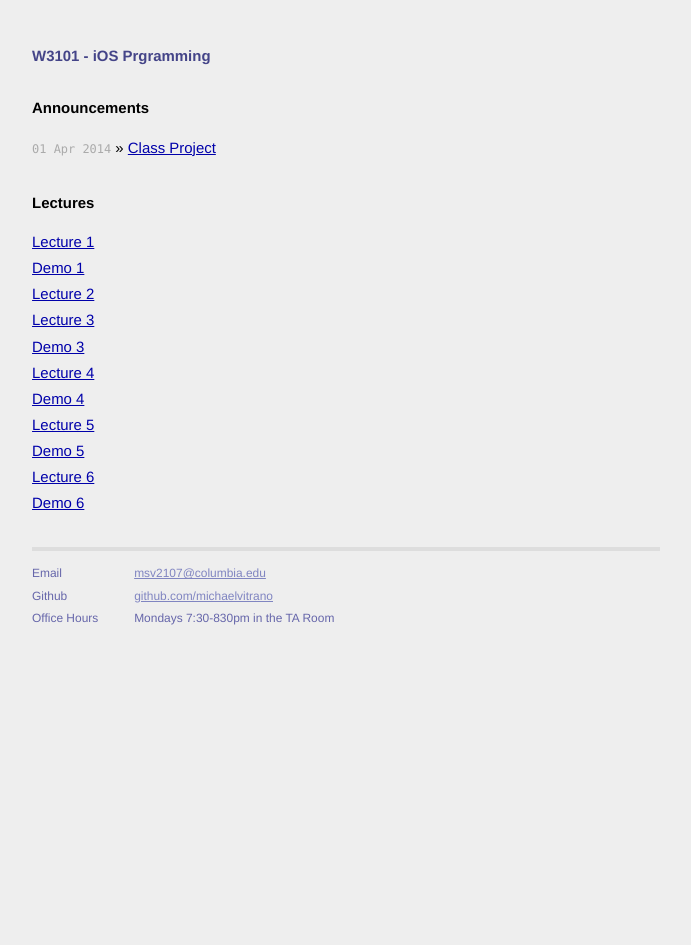
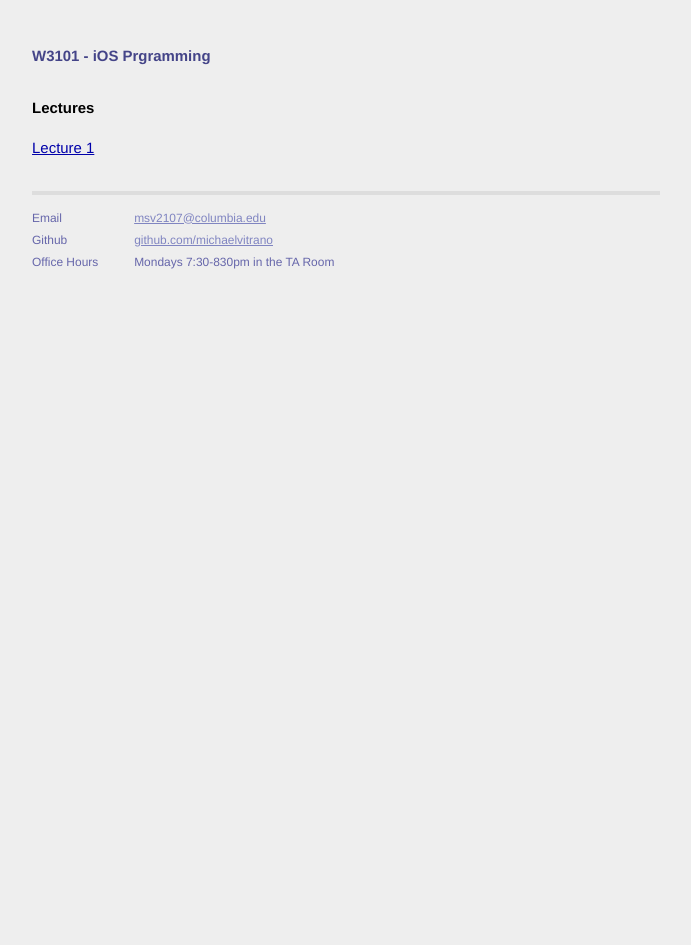
Before and after one commit to Columbia-W3101-iOS/columbia-W3101-iOS.github.io, a Jekyll site: the page built from index.html, in a window 1280 px wide. Shown: the whole page, without its empty margins (294-985 px from the left). Built offline with Jekyll 4.4.1, drawn with Linux system fonts in a browser that asks for light colours; Markdown is read by kramdown in place of the engine named in the settings.

Commit message:
starting over for fall 2014

```diff
--- a/index.html
+++ b/index.html
@@ -4,24 +4,14 @@ title: W3101 - iOS Programming
 ---
 
 <div id="home">
-  <h1>Announcements</h1>
+<!--   <h1>Announcements</h1>
   <ul class="posts">
     {% for post in site.posts %}
       <li><span>{{ post.date | date_to_string }}</span> &raquo; <a href="{{ post.url }}">{{ post.title }}</a></li>
     {% endfor %}
-  </ul>
+  </ul> -->
   <h1>Lectures</h1>
   <ul class="posts">
       <li><a href="{{ site.url }}/assets/Lecture1.pdf">Lecture 1</a></li>
-      <li><a href="{{ site.url }}/assets/Demo1.zip">Demo 1</a></li>
-      <li><a href="{{ site.url }}/assets/Lecture2.pdf">Lecture 2</a></li>
-      <li><a href="{{ site.url }}/assets/Lecture3.pdf">Lecture 3</a></li>
-      <li><a href="{{ site.url }}/assets/Demo3.zip">Demo 3</a></li>
-      <li><a href="{{ site.url }}/assets/Lecture4.pdf">Lecture 4</a></li>
-      <li><a href="{{ site.url }}/assets/Demo4.zip">Demo 4</a></li>
-      <li><a href="{{ site.url }}/assets/Lecture5.pdf">Lecture 5</a></li>
-      <li><a href="{{ site.url }}/assets/Demo5.zip">Demo 5</a></li>
-      <li><a href="{{ site.url }}/assets/Lecture6.pdf">Lecture 6</a></li>
-      <li><a href="{{ site.url }}/assets/Demo6.zip">Demo 6</a></li>
   </ul>
 </div>
```
Also changed, not shown: _posts/2014-04-01-W3103-class-project.md (deleted, +0 -15 lines), 10 other files.
